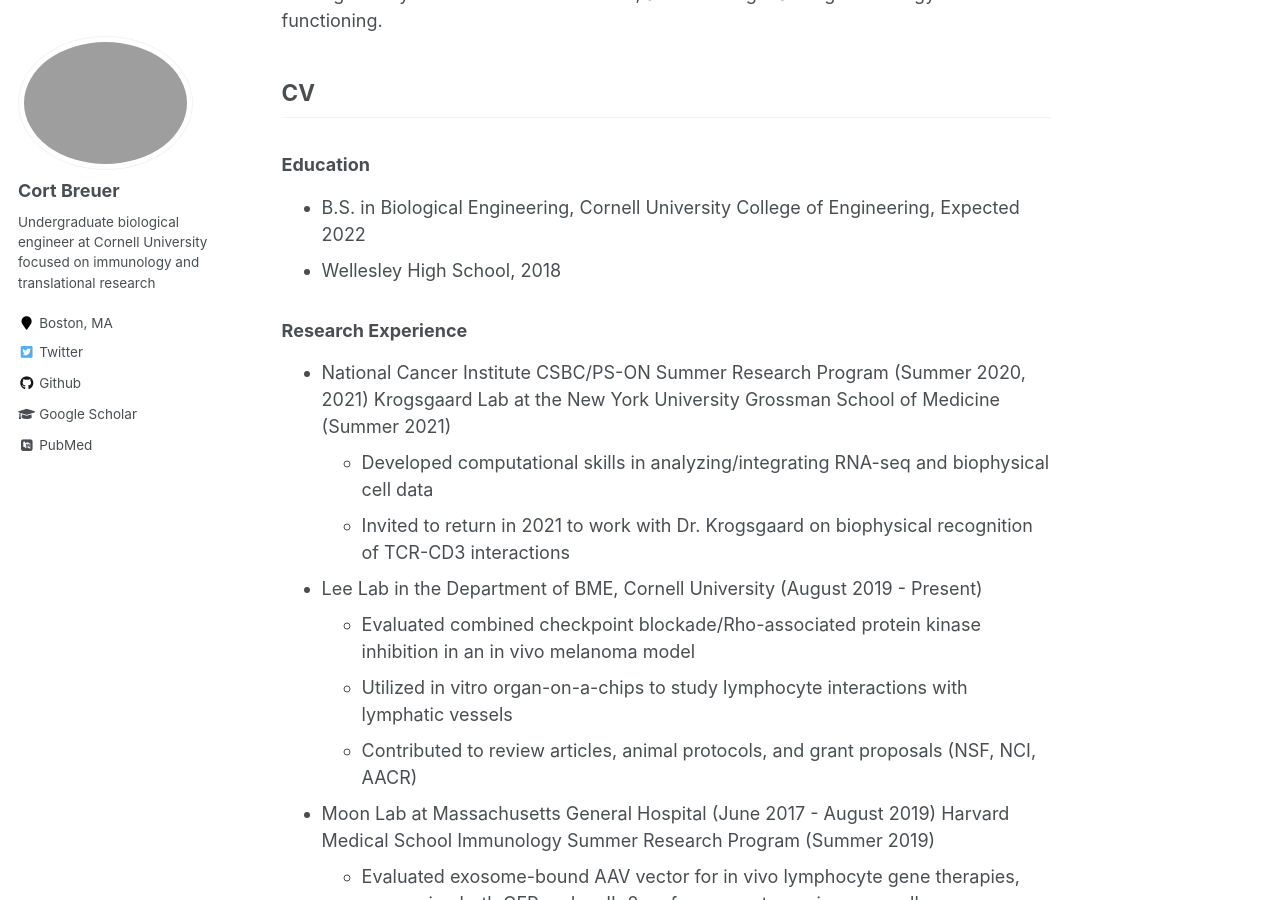
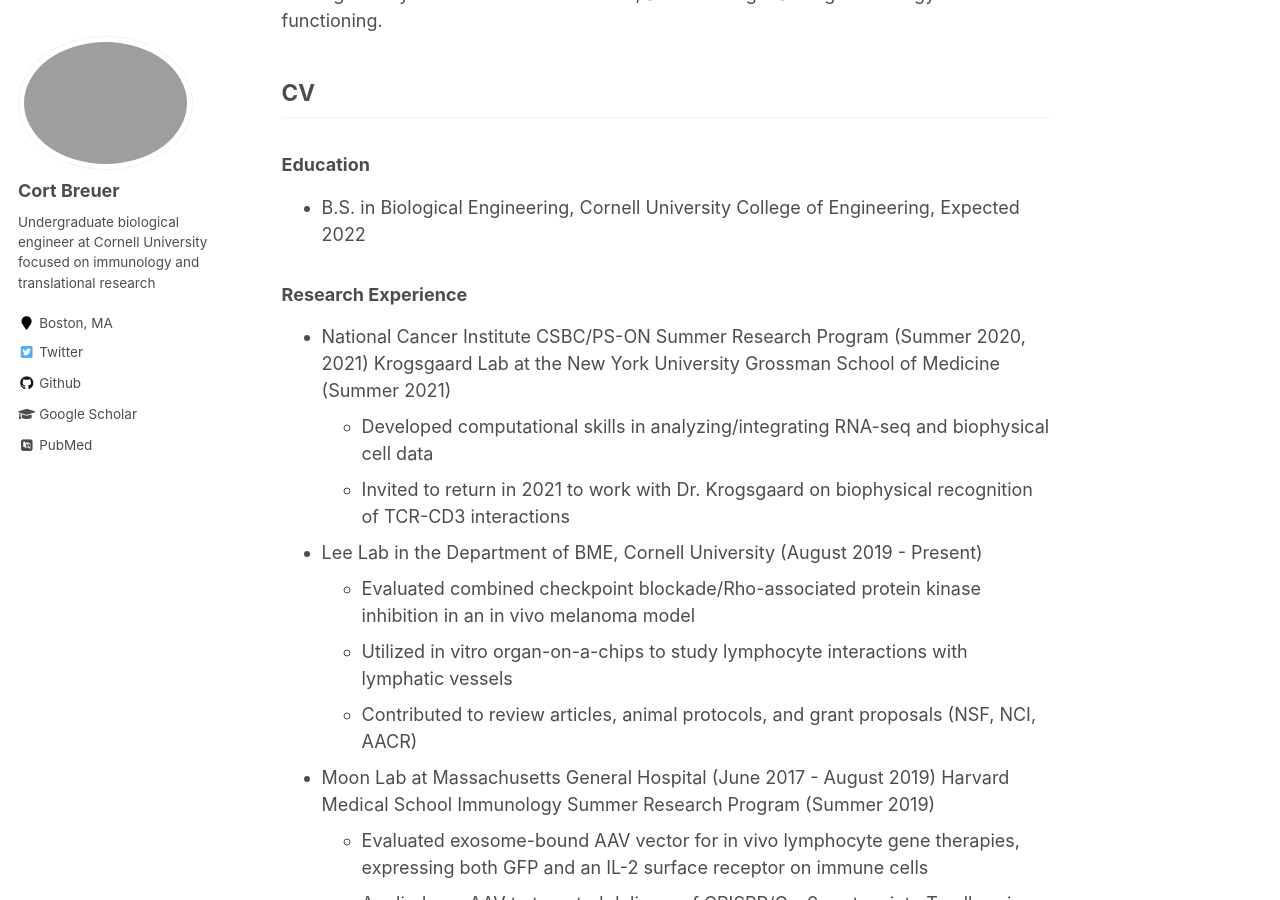
Before and after one commit to cortbreuer/cortbreuer-webpage, a Jekyll site: the page built from _pages/about.md, in a window 1280 px wide and 900 px high, scrolled down 1709 px. Built offline with Jekyll 4.4.1, drawn with Linux system fonts in a browser that asks for light colours; some web fonts are replaced.

Commit message:
Remove high school

```diff
--- a/_pages/about.md
+++ b/_pages/about.md
@@ -55,7 +55,6 @@
 ### Education
 
 * B.S. in Biological Engineering, Cornell University College of Engineering, Expected 2022
-* Wellesley High School, 2018
 
 ### Research Experience
 
```
